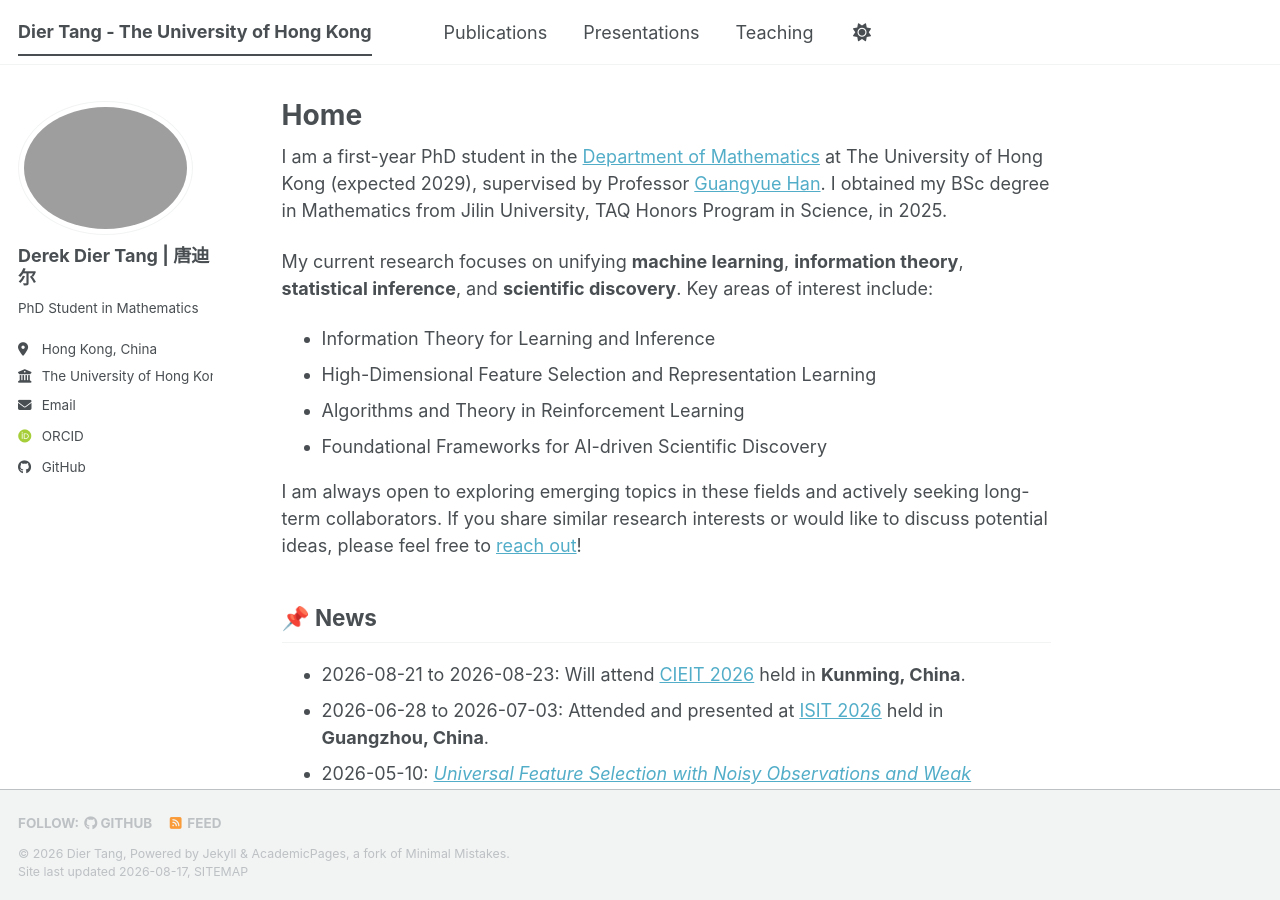
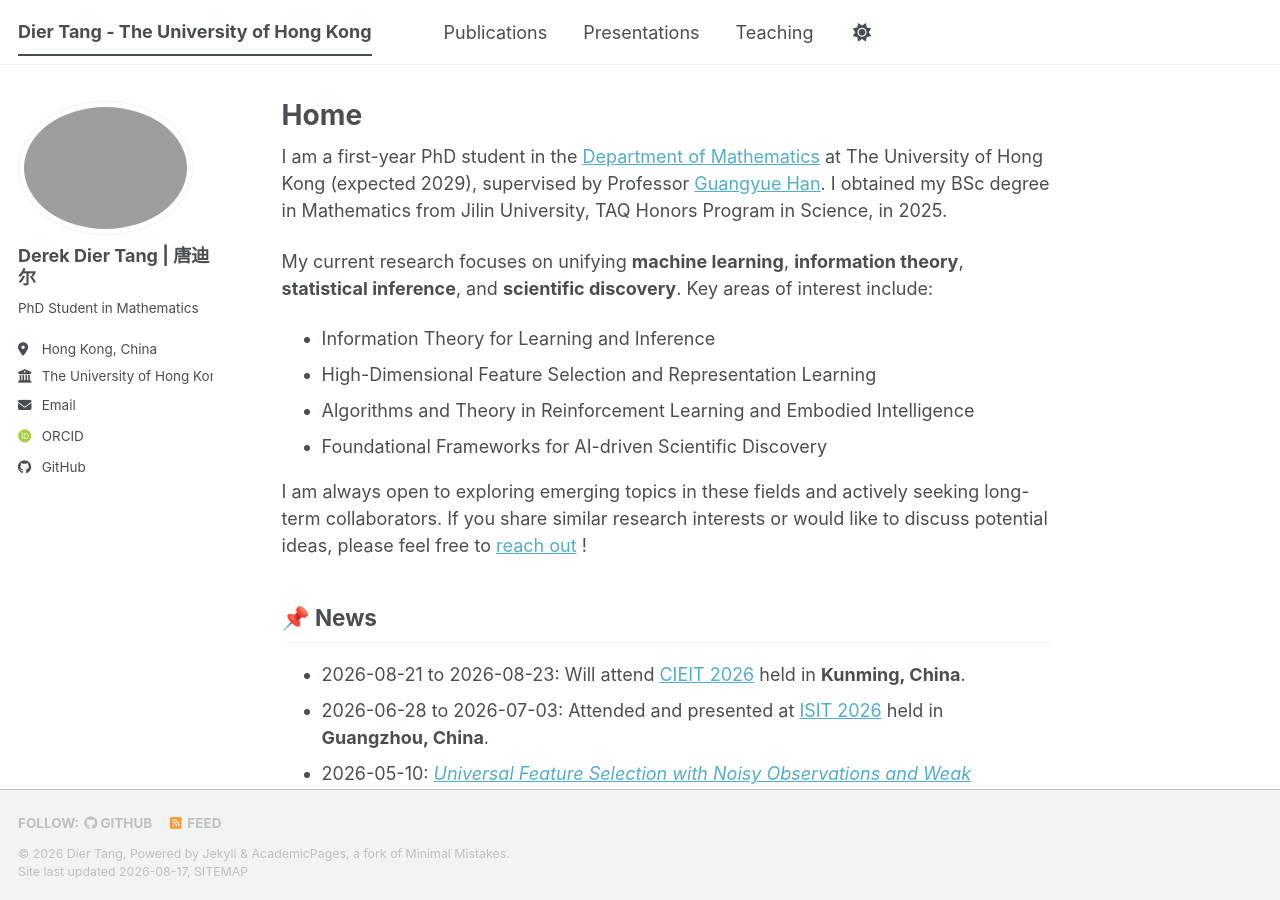
Before and after one commit to TangDier03/tangdier03.github.io, a Jekyll site: the page built from _pages/about.md, in a window 1280 px wide and 900 px high. Built offline with Jekyll 4.4.1, drawn with Linux system fonts in a browser that asks for light colours; some web fonts are replaced; a script bundle is joined from its source files by our own code; library files that are not in the unit come from our copies; some of the changed text lies outside the part shown.

Commit message:
Update about.md

```diff
--- a/_pages/about.md
+++ b/_pages/about.md
@@ -13,10 +13,10 @@ My current research focuses on unifying **machine learning**, **information theo
 
 - Information Theory for Learning and Inference
 - High-Dimensional Feature Selection and Representation Learning
-- Algorithms and Theory in Reinforcement Learning
+- Algorithms and Theory in Reinforcement Learning and Embodied Intelligence
 - Foundational Frameworks for AI-driven Scientific Discovery
 
-I am always open to exploring emerging topics in these fields and actively seeking long-term collaborators. If you share similar research interests or would like to discuss potential ideas, please feel free to [reach out](#contact)!
+I am always open to exploring emerging topics in these fields and actively seeking long-term collaborators. If you share similar research interests or would like to discuss potential ideas, please feel free to [reach out](#contact) !
 
 
 ## 📌 News
```
Also changed, not shown: other parts of _pages/about.md (+1 -1 lines).
